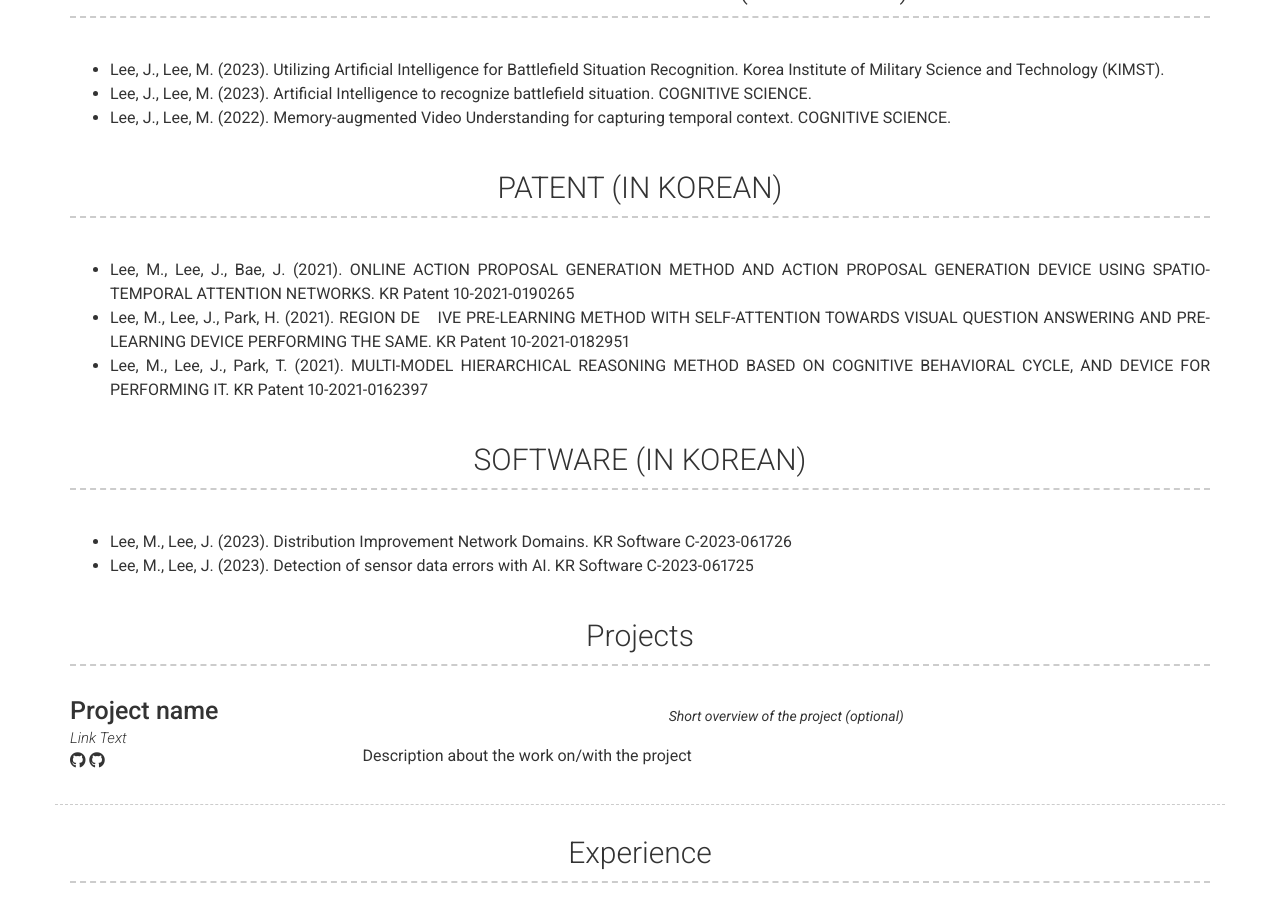
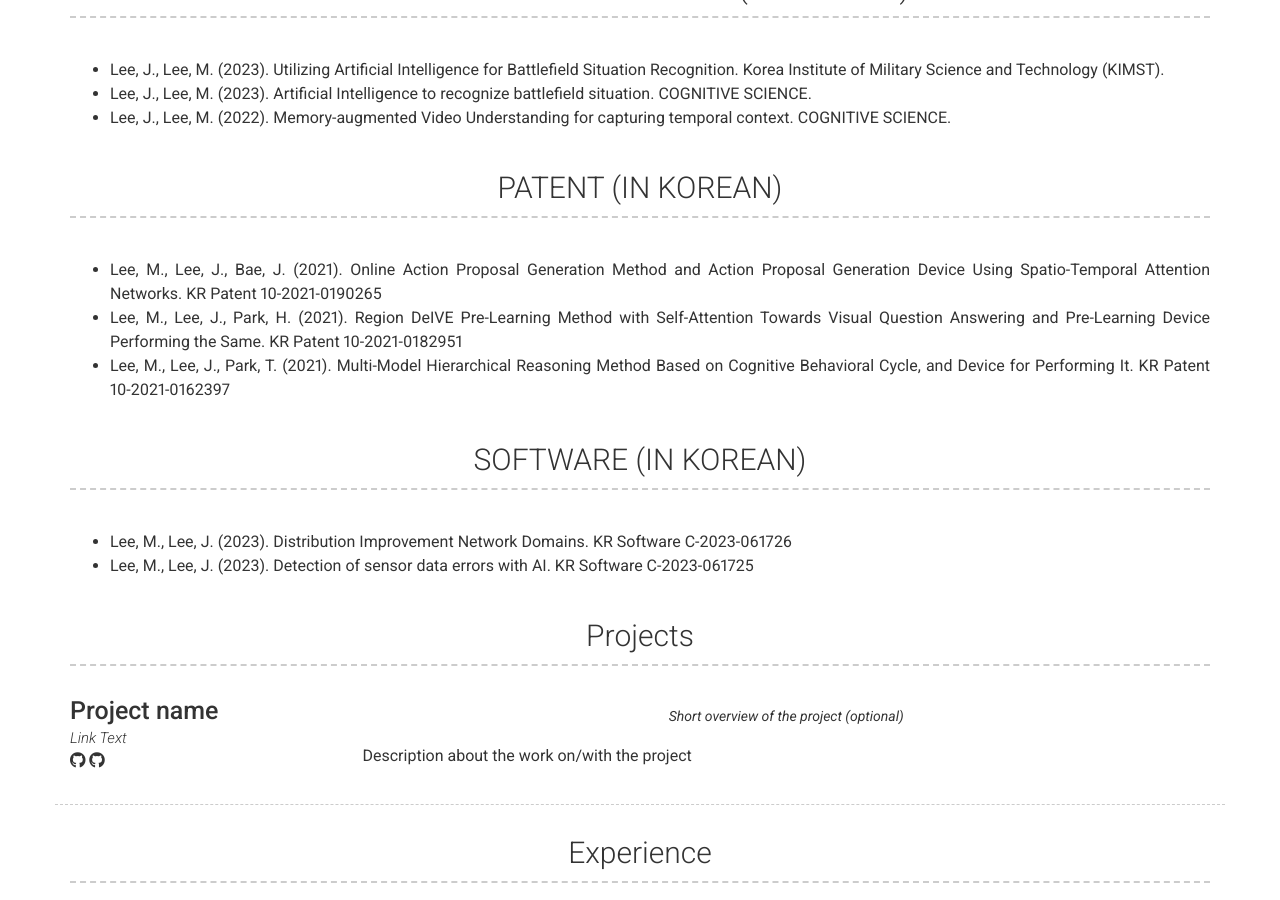
Before and after one commit to zini9405/zini9405.github.io, a Jekyll site: the page built from index.md, in a window 1280 px wide and 900 px high, scrolled down 1359 px. Built offline with Jekyll 4.4.1, drawn with Linux system fonts in a browser that asks for light colours; nearby versions of some CDN libraries.

Commit message:
Update _config.yml

```diff
--- a/_config.yml
+++ b/_config.yml
@@ -119,9 +119,9 @@ content:
   - title: PATENT (IN KOREAN)
     layout: text
     content: | # this will include new lines to allow paragraphs
-      - Lee, M., Lee, J., Bae, J. (2021). ONLINE ACTION PROPOSAL GENERATION METHOD AND ACTION PROPOSAL GENERATION DEVICE USING SPATIO-TEMPORAL ATTENTION NETWORKS. KR Patent 10-2021-0190265
-      - Lee, M., Lee, J., Park, H. (2021). REGION DE　IVE PRE-LEARNING METHOD WITH SELF-ATTENTION TOWARDS VISUAL QUESTION ANSWERING AND PRE-LEARNING DEVICE PERFORMING THE SAME. KR Patent 10-2021-0182951
-      - Lee, M., Lee, J., Park, T. (2021). MULTI-MODEL HIERARCHICAL REASONING METHOD BASED ON COGNITIVE BEHAVIORAL CYCLE, AND DEVICE FOR PERFORMING IT. KR Patent 10-2021-0162397
+      - Lee, M., Lee, J., Bae, J. (2021). Online Action Proposal Generation Method and Action Proposal Generation Device Using Spatio-Temporal Attention Networks. KR Patent 10-2021-0190265
+      - Lee, M., Lee, J., Park, H. (2021). Region DeIVE Pre-Learning Method with Self-Attention Towards Visual Question Answering and Pre-Learning Device Performing the Same. KR Patent 10-2021-0182951
+      - Lee, M., Lee, J., Park, T. (2021). Multi-Model Hierarchical Reasoning Method Based on Cognitive Behavioral Cycle, and Device for Performing It. KR Patent 10-2021-0162397
 
   - title: SOFTWARE (IN KOREAN)
     layout: text
```
